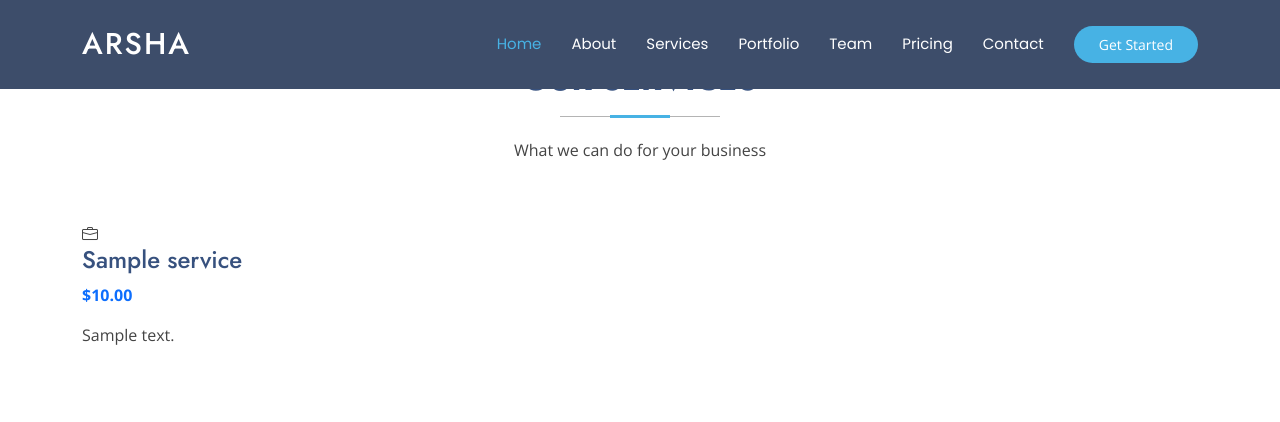
After one commit to makquella/Company_Site, a Django app: page /services/ in a window 1280 px wide. The commit adds this page. Shown: the top 422 px of the page. Run offline with Django 5.2, Linux system fonts and the light colour scheme; tables that the repository leaves empty hold one stand-in row (values such as "Sample post"); some libraries are stand-ins or nearby versions.

Commit message:
Add public Services page with list view

```diff
--- a/core/urls.py
+++ b/core/urls.py
@@ -1,6 +1,7 @@
 from django.urls import path
-from .views import home
+from .views import home, ServiceList  # додайте імпорт
 
 urlpatterns = [
     path("", home, name="home"),
+    path("services/", ServiceList.as_view(), name="services"),  # новий маршрут
 ]
--- a/core/views.py
+++ b/core/views.py
@@ -1,5 +1,15 @@
 from django.shortcuts import render
+from django.views.generic import ListView
+from .models import Service
 
 
 def home(request):
+    """Головна сторінка (index.html)."""
     return render(request, "index.html")
+
+
+class ServiceList(ListView):
+    model = Service
+    template_name = "services.html"
+    context_object_name = "services"
+    queryset = Service.objects.filter(is_active=True)
--- a/templates/base.html
+++ b/templates/base.html
@@ -44,7 +44,7 @@
         <ul>
           <li><a href="#hero" class="active">Home</a></li>
           <li><a href="#about">About</a></li>
-          <li><a href="#services">Services</a></li>
+          <li><a href="{% url 'services' %}">Services</a></li>
           <li><a href="#portfolio">Portfolio</a></li>
           <li><a href="#team">Team</a></li>
           <li><a href="#pricing">Pricing</a></li>
--- /dev/null
+++ b/templates/services.html
@@ -0,0 +1,31 @@
+{% extends "base.html" %}
+{% load static %}
+
+{% block title %}Services · Arsha{% endblock %}
+{% block body_class %}services-page{% endblock %}
+
+{% block content %}
+<section class="section">
+  <div class="container">
+    <div class="section-title" data-aos="fade-up">
+      <h2>Our Services</h2>
+      <p>What we can do for your business</p>
+    </div>
+
+    <div class="row gy-4">
+      {% for s in services %}
+        <div class="col-lg-4 col-md-6" data-aos="fade-up" data-aos-delay="{{ forloop.counter0|add:1 }}00">
+          <div class="service-item position-relative h-100">
+            <div class="icon"><i class="bi bi-briefcase"></i></div>
+            <h4>{{ s.title }}</h4>
+            {% if s.price %}<p class="text-primary fw-bold">${{ s.price }}</p>{% endif %}
+            <p>{{ s.description|truncatechars:120 }}</p>
+          </div>
+        </div>
+      {% empty %}
+        <p class="text-center">No services yet — stay tuned!</p>
+      {% endfor %}
+    </div>
+  </div>
+</section>
+{% endblock %}
```
Also changed, not shown: tests/test_services.py (added, +12 -0 lines).
